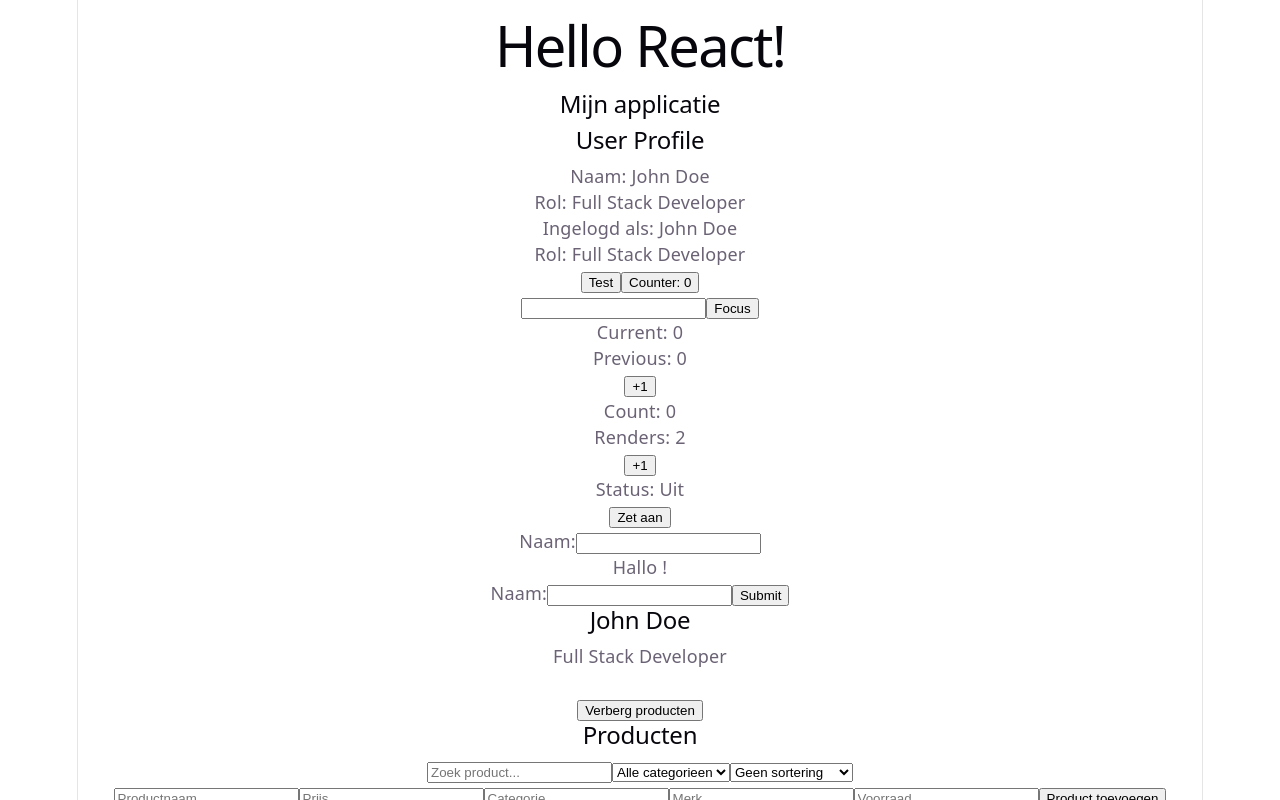
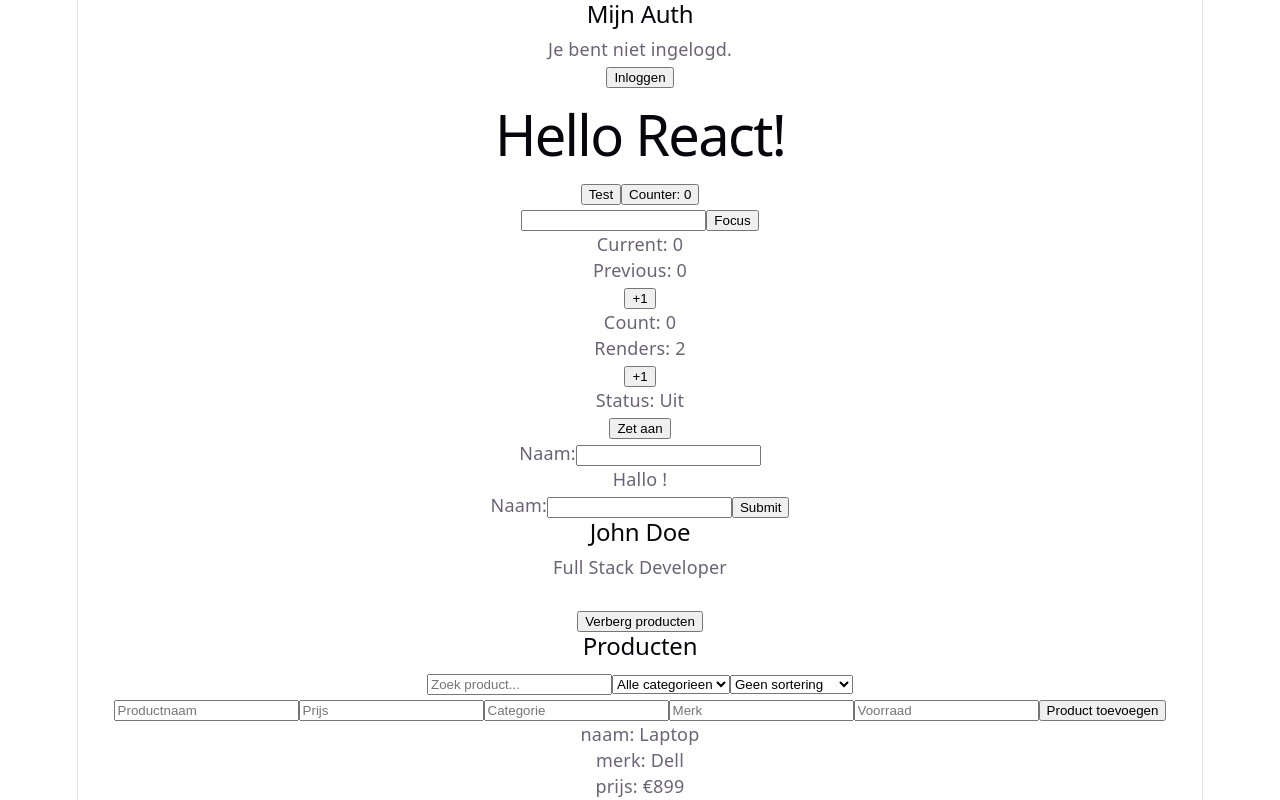
Before and after one commit to sakerhashem/react-learning, a React (Vite) app: page / in a window 1280 px wide. Shown: the top 800 px of the page. Built offline with nearby package versions, Linux system fonts and the light colour scheme.

Commit message:
adding useAuth AuthProvider useState

```diff
--- a/src/App.jsx
+++ b/src/App.jsx
@@ -18,13 +18,16 @@ import RenderCounter from './components/RenderCounter';
 import UserContext from './context/UserContext';
 import UserProfile from './components/UserProfile';
 import UserMenu from './components/UserMenu';
+import { AuthProvider } from './context/AuthContext';
+import AuthPanel from './components/AuthPanel';
 
 
 function App() {
-  const user = {
+  const [user, setUser] = useState({
     name: "John Doe",
     role: "Full Stack Developer"
-  };
+  });
+
 
   const [products, setProducts] = useState(() => {
     const savedProducts = localStorage.getItem("products");
@@ -241,12 +244,12 @@ function App() {
 
   return (
     <div>
+      <AuthProvider>
+        <h2>Mijn Auth</h2>
+        <AuthPanel />
+      </AuthProvider>
       <h1>Hello React!</h1>
-      <UserContext.Provider value={user}>
-        <h2>Mijn applicatie</h2>
-        <UserProfile />
-        <UserMenu />
-      </UserContext.Provider>
+
       <button onClick={testFunction}>Test</button>
       <button onClick={() => setCounter(counter + 1)}>Counter: {counter}</button>
       <FocusInput />
--- /dev/null
+++ b/src/components/AuthPanel.jsx
@@ -0,0 +1,33 @@
+import { useAuth } from '../context/AuthContext';
+import UserProfile from "./UserProfile";
+import UserMenu from "./UserMenu";
+
+function AuthPanel() {
+    const { user, login, logout } = useAuth();
+
+    return (
+        <div>
+            {user ? (
+            <>
+                <UserProfile />
+                <UserMenu />
+
+                <button onClick={logout}>
+                    Uitloggen
+                </button>
+            </>
+            ) : (
+            <>
+                <p>Je bent niet ingelogd.</p>
+                <button onClick={login}>
+                    Inloggen
+                </button>
+            </>
+
+            )}
+
+        </div>
+    );
+}
+
+export default AuthPanel;
--- a/src/components/UserMenu.jsx
+++ b/src/components/UserMenu.jsx
@@ -1,8 +1,7 @@
-import { useContext } from "react";
-import UserContext from "../context/UserContext";
+import { useAuth } from "../context/AuthContext";
 
 function UserMenu() {
-    const user = useContext(UserContext);
+    const { user } = useAuth();
 
     return (
         <div>
--- a/src/components/UserProfile.jsx
+++ b/src/components/UserProfile.jsx
@@ -1,8 +1,7 @@
-import { useContext } from 'react';
-import UserContext from '../context/UserContext';
+import { useAuth } from "../context/AuthContext";
 
 function UserProfile() {
-    const user = useContext(UserContext);
+    const { user } = useAuth();
 
     return (
         <div>
--- /dev/null
+++ b/src/context/AuthContext.jsx
@@ -0,0 +1,37 @@
+import { createContext, useContext, useState } from "react";
+
+const AuthContext = createContext();
+
+export function AuthProvider({ children }) {
+    const [user, setUser] = useState(null);
+
+    function login() {
+        setUser({
+            name: "John Doe",
+            role: "Full Stack Developer"
+        });
+    }
+
+    function logout() {
+        setUser(null);
+    }
+
+    return (
+        <AuthContext.Provider value={{ user, login, logout }}>
+            {children}
+        </AuthContext.Provider>
+    );
+}
+
+export function useAuth() {
+    return useContext(AuthContext);
+}
+
+// AuthContext: de context waarin we authenticatiegegevens delen.
+// AuthProvider: beheert de gebruikersstate en maakt die beschikbaar aan onderliggende componenten.
+// children: alle componenten die binnen AuthProvider worden geplaatst.
+// useAuth(): een eigen Hook waarmee componenten de context eenvoudig kunnen uitlezen.
+// useState(null) bewaart de gebruiker binnen AuthProvider.
+// login() wijzigt de gebruiker met setUser(...).
+// logout() maakt de gebruiker null.
+// value={{ user, login, logout }} stelt alle drie beschikbaar aan componenten die useAuth() gebruiken.
```
